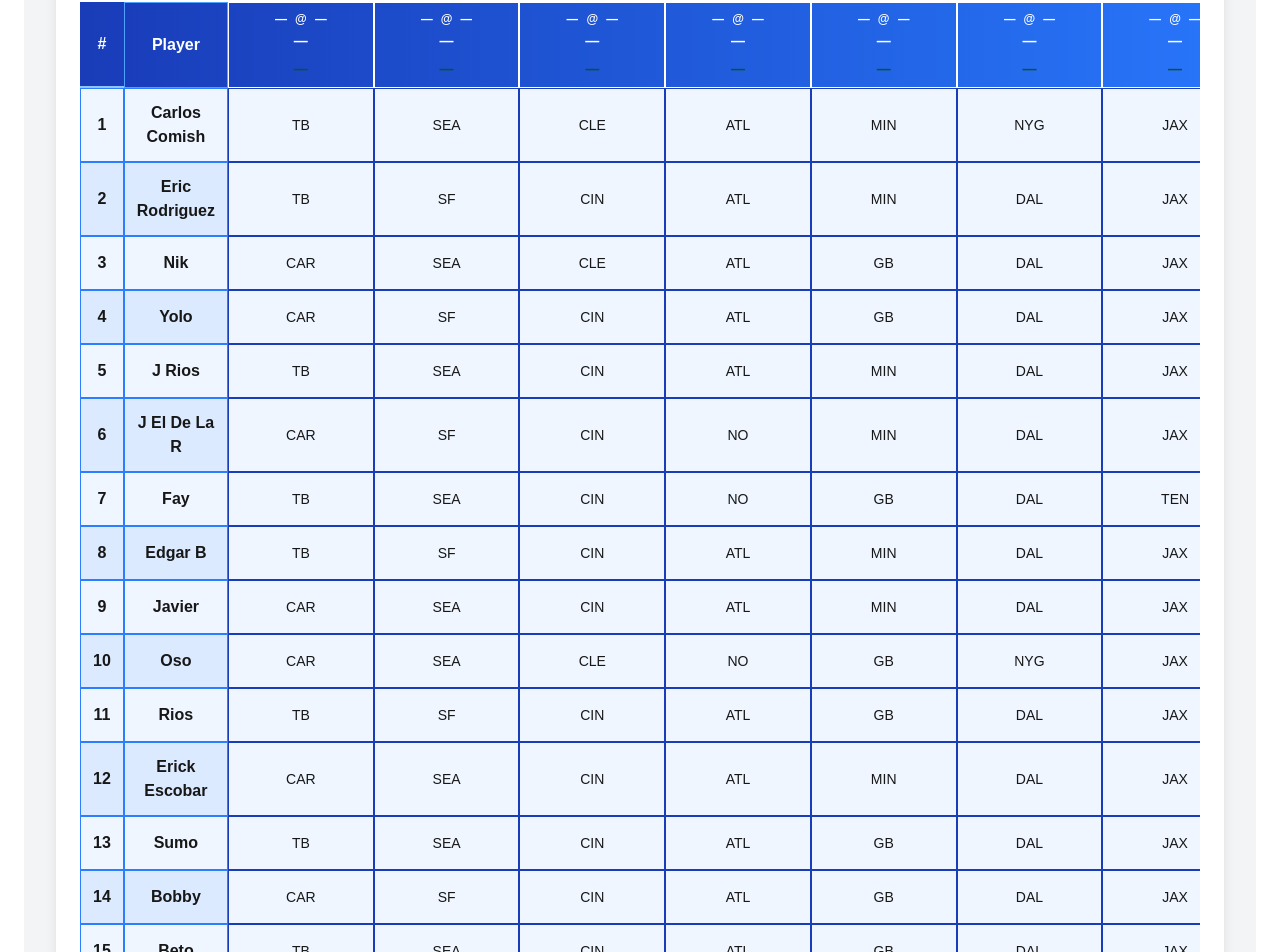
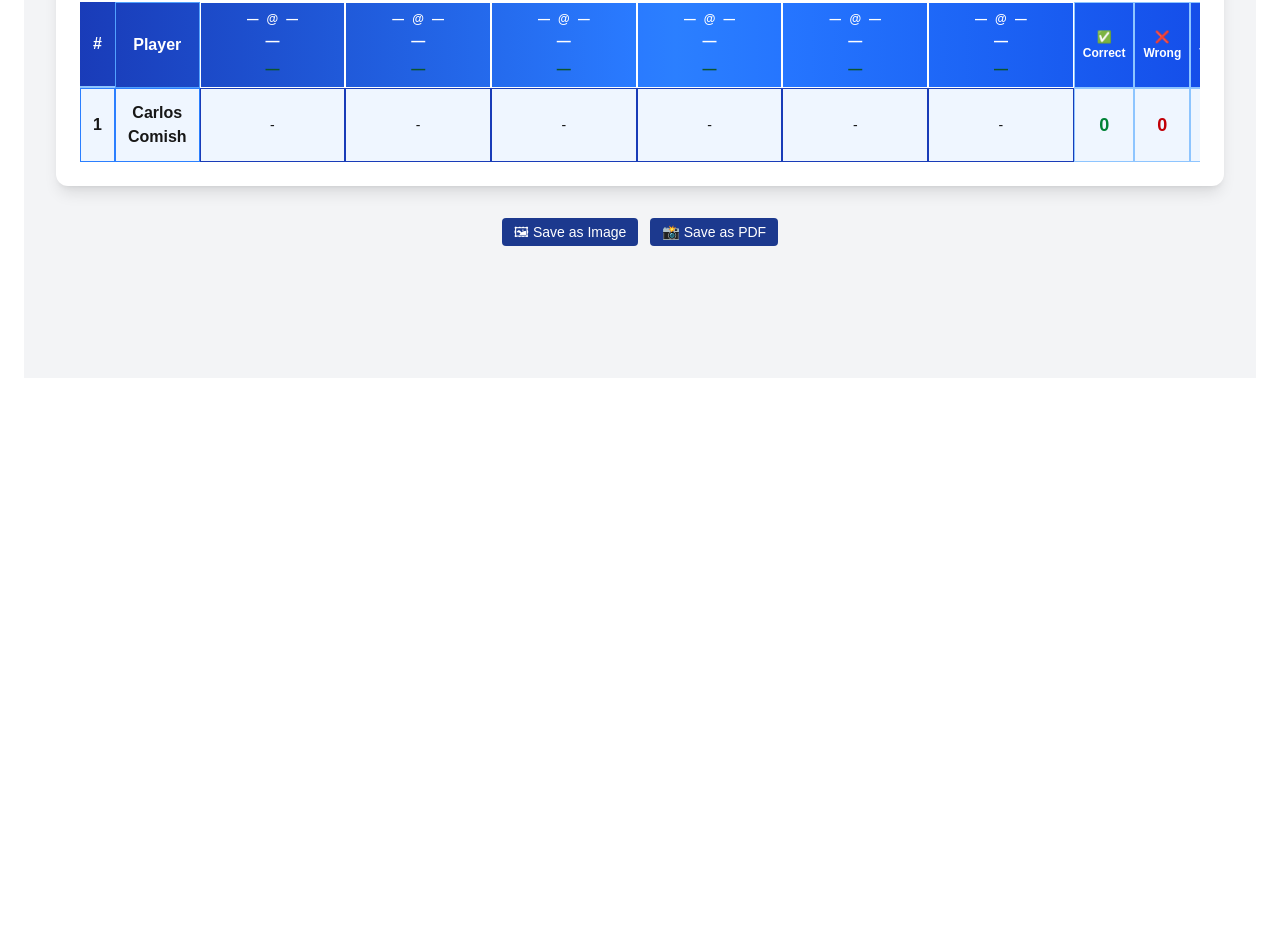
Before and after one commit to CarlosMartinezCM/pickEmTracker, a Next.js app: page / in a window 1280 px wide. Shown: the part 446-1398 px from the top of the page. After the commit the page ends 848 px from the top, so only its background shows below. Built offline with nearby package versions, Linux system fonts and the light colour scheme; no server answers.

Commit message:
Changed schedule for WildCard weekend

```diff
--- a/app/api/scoreboard/route.ts
+++ b/app/api/scoreboard/route.ts
@@ -9,32 +9,21 @@ import type { Matchup } from "../../types";
 
 type ResultArray = Array<string | null>;
 
-// Week 18 expectedMatchups (NFL 2025)
+// Wild Card Weekend expectedMatchups (NFL 2025)
 const expectedMatchups: { away: string; home: string }[] = [
-  // Saturday, Jan. 3
-  { away: "CAR", home: "TB" },   // 4:30 pm
-  { away: "SEA", home: "SF" },   // 8:00 pm
+  // Saturday, Jan. 10
+  { away: "LAR", home: "CAR" }, // 4:30 pm
+  { away: "GB",  home: "CHI" }, // 8:00 pm
 
-  // Sunday, Jan. 4 — 1:00 pm
-  { away: "CLE", home: "CIN" },
-  { away: "NO",  home: "ATL" },
-  { away: "GB",  home: "MIN" },
-  { away: "DAL", home: "NYG" },
-  { away: "TEN", home: "JAX" },
-  { away: "IND", home: "HOU" },
+  // Sunday, Jan. 11
+  { away: "BUF", home: "JAX" }, // 1:00 pm
+  { away: "SF",  home: "PHI" }, // 4:30 pm
+  { away: "LAC", home: "NE"  }, // 8:00 pm
 
-  // Sunday late window — 4:25 pm
-  { away: "NYJ", home: "BUF" },
-  { away: "DET", home: "CHI" },
-  { away: "LAC", home: "DEN" },
-  { away: "KC",  home: "LV" },
-  { away: "ARI", home: "LAR" },
-  { away: "MIA", home: "NE" },
-  { away: "WAS", home: "PHI" },
+  // Monday, Jan. 12
+  { away: "HOU", home: "PIT" }, // 8:00 pm
+];
 
-  // Sunday Night Football — 8:20 pm
-  { away: "BAL", home: "PIT" },
-];
 
 /* ------------------------------------------------------------------ */
 /* ABBREVIATION NORMALIZATION (ESPN → EDITORIAL) */
--- a/app/components/PickEmBoard.tsx
+++ b/app/components/PickEmBoard.tsx
@@ -71,81 +71,7 @@ const confirmedResults: (string | null)[] = [
 
 // week 18 players (Picks Final Sunday Morning)
 const initialPlayers: Player[] = [
- {
-    name: "Carlos Comish",
-    picks: ["TB","SEA","CLE","ATL","MIN","NYG","JAX","HOU","BUF","CHI","DEN","LV","LAR","NE","PHI","BAL"],
-    tiebreaker: 40,
-  },
-  {
-    name: "Eric Rodriguez",
-    picks: ["TB","SF","CIN","ATL","MIN","DAL","JAX","HOU","BUF","CHI","DEN","KC","LAR","NE","PHI","PIT"],
-    tiebreaker: 36,
-  },
-  {
-    name: "Nik",
-    picks: ["CAR","SEA","CLE","ATL","GB","DAL","JAX","HOU","BUF","CHI","DEN","KC","LAR","NE","PHI","BAL"],
-    tiebreaker: 35,
-  },
-  {
-    name: "Yolo",
-    picks: ["CAR","SF","CIN","ATL","GB","DAL","JAX","HOU","BUF","CHI","LAC","KC","LAR","NE","PHI","BAL"],
-    tiebreaker: 32,
-  },
-  {
-    name: "J Rios",
-    picks: ["TB","SEA","CIN","ATL","MIN","DAL","JAX","HOU","BUF","CHI","DEN","KC","LAR","NE","PHI","BAL"],
-    tiebreaker: 48,
-  },
-  {
-    name: "J El De La R",
-    picks: ["CAR","SF","CIN","NO","MIN","DAL","JAX","HOU","BUF","CHI","LAC","KC","LAR","NE","PHI","PIT"],
-    tiebreaker: 45,
-  },
-  {
-    name: "Fay",
-    picks: ["TB","SEA","CIN","NO","GB","DAL","TEN","HOU","BUF","CHI","DEN","KC","LAR","NE","PHI","PIT"],
-    tiebreaker: 48,
-  },
-  {
-    name: "Edgar B",
-    picks: ["TB","SF","CIN","ATL","MIN","DAL","JAX","HOU","BUF","DET","LAC","KC","LAR","MIA","PHI","BAL"],
-    tiebreaker: 41,
-  },
-  {
-    name: "Javier",
-    picks: ["CAR","SEA","CIN","ATL","MIN","DAL","JAX","HOU","BUF","CHI","DEN","KC","LAR","NE","PHI","PIT"],
-    tiebreaker: 48,
-  },
-  {
-    name: "Oso",
-    picks: ["CAR","SEA","CLE","NO","GB","NYG","JAX","IND","BUF","DET","DEN","KC","LAR","MIA","PHI","PIT"],
-    tiebreaker: 53,
-  },
-  {
-    name: "Rios",
-    picks: ["TB","SF","CIN","ATL","GB","DAL","JAX","IND","BUF","DET","LAC","LV","LAR","NE","PHI","BAL"],
-    tiebreaker: 50,
-  },
-  {
-    name: "Erick Escobar",
-    picks: ["CAR","SEA","CIN","ATL","MIN","DAL","JAX","HOU","BUF","CHI","DEN","KC","LAR","NE","PHI","BAL"],
-    tiebreaker: 42,
-  },
-  {
-    name: "Sumo",
-    picks: ["TB","SEA","CIN","ATL","GB","DAL","JAX","HOU","BUF","CHI","DEN","KC","LAR","NE","PHI","PIT"],
-    tiebreaker: 49,
-  },
-  {
-    name: "Bobby",
-    picks: ["CAR","SF","CIN","ATL","GB","DAL","JAX","HOU","BUF","CHI","DEN","KC","LAR","NE","PHI","BAL"],
-    tiebreaker: 43,
-  },
-  {
-    name: "Beto",
-    picks: ["TB","SEA","CIN","ATL","GB","DAL","JAX","HOU","BUF","CHI","DEN","KC","LAR","NE","PHI","PIT"],
-    tiebreaker: 55,
-  },
+{ name: "Carlos Comish", picks: ["-", "-", "-", "-", "-", "-"], tiebreaker: 0 },
   ];
 
   /**
```
